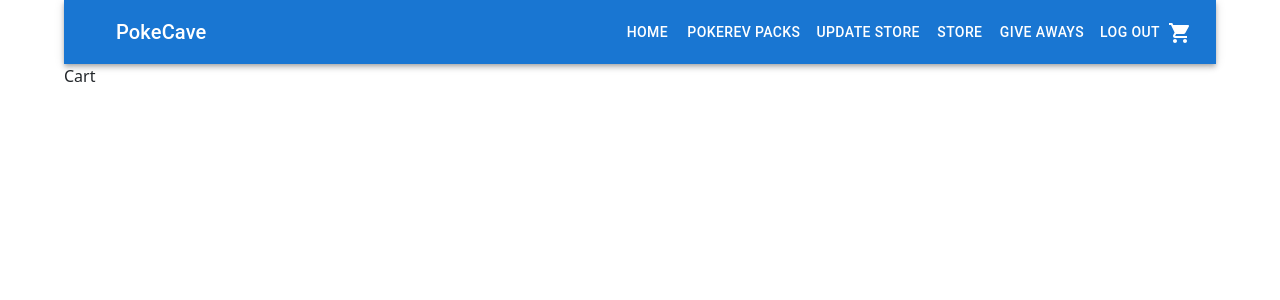
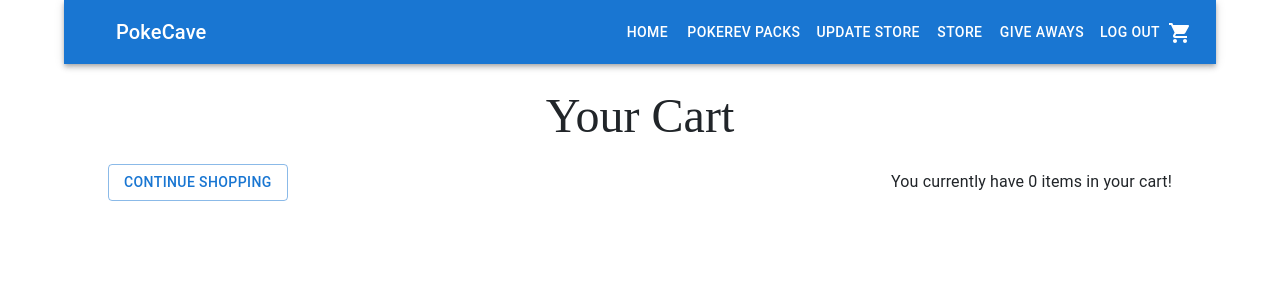
Before and after one commit to javidVeg/Poke_Rev_Online, a React (Create React App) app in the folder client/: page /cart in a window 1280 px wide. Shown: the top 300 px of the page. Built offline with nearby package versions, Linux system fonts and the light colour scheme; sample sign-in values are in the browser's storage; the HTML template or start-up script is replaced by a standard one.

Commit message:
inProgress: shopping cart page to implement Stripe

```diff
--- a/client/src/Pages/Cart.js
+++ b/client/src/Pages/Cart.js
@@ -1,10 +1,107 @@
+import { Typography, Grid, Button, Container } from '@mui/material'
+import { Link } from 'react-router-dom'
 import React from 'react'
 import { useSelector } from 'react-redux'
+import { Box } from '@mui/system'
+
 
 export default function Cart() {
     const cart = useSelector(state=>state.cart)
+    const quantity = useSelector(state=>state.cart.quantity)
     console.log(cart)
   return (
-    <div>Cart</div>
+    <Container padding='20px'>
+        <Typography
+            variant='h3'
+            textAlign='center'
+            fontWeight='300'
+            fontFamily='new-courier'
+            sx={{ mt:3}}>
+            Your Cart
+        </Typography>
+        <Grid
+            display='flex'
+            alignItems='center'
+            justifyContent='space-between'
+            padding='20px'>
+            <Link to='/store'>
+                <Button variant='outlined'>
+                    Continue Shopping
+                </Button>
+            </Link>
+            <Typography>
+                    You currently have {quantity} items in your cart!
+            </Typography>
+        </Grid>
+        <Grid
+            display='flex'
+            justifyContent='space-between'
+            >
+            <Box flex= '3' key={cart}>
+            {cart.products.map((product, pos) => (
+                <Box
+                    display='flex'
+                    justifyContent='space-between'
+                    padding='20px'
+                    >
+                    <Box flex='2' display='flex'>
+                    <img width='150px' src={product.products.image}/>
+                    <Box
+                        padding='20px'
+                        display='flex'
+                        flexDirection='column'
+                        justifyContent='space-around'
+                        key={pos}>
+
+                        <span>
+                            <b>Product:</b> {product.products.product}
+                        </span>
+                        <Typography variant='caption'>
+                        <span>
+                            <b>SKU:</b> {product.products._id}
+                        </span>
+                        </Typography>
+                        <Typography variant='caption'>
+                        <span>
+                            <b>Details</b> {product.products.details}
+                        </span>
+                        </Typography>
+
+
+                    </Box>
+
+                </Box>
+                <Box
+                        flex='1'
+                        display='flex'
+                        flexDirection='column'
+                        alignItems='center'
+                        justifyContent='center'>
+                            <Box
+                                display='flex'
+                                alignItems='center'
+                                marginBottom='20px'>
+                                    <Box
+                                        fontSize='20px'
+                                        margin='5px'>
+                                            ${product.products.price}
+
+                                    </Box>
+
+                            </Box>
+
+                    </Box>
+            </Box>
+
+
+
+
+
+            ))}
+            </Box>
+
+        </Grid>
+    </Container>
+
   )
 }
```
